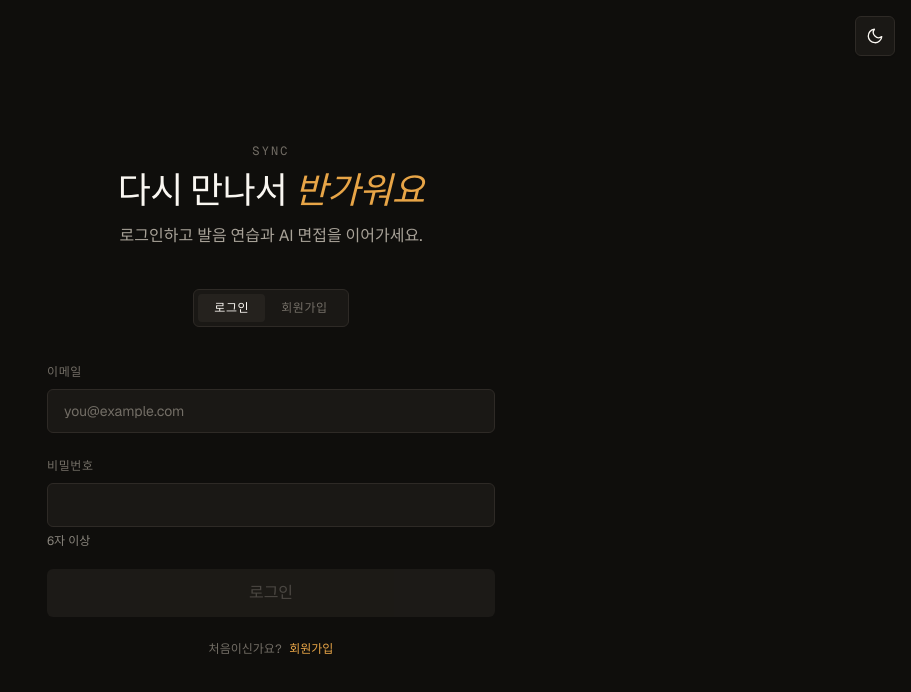
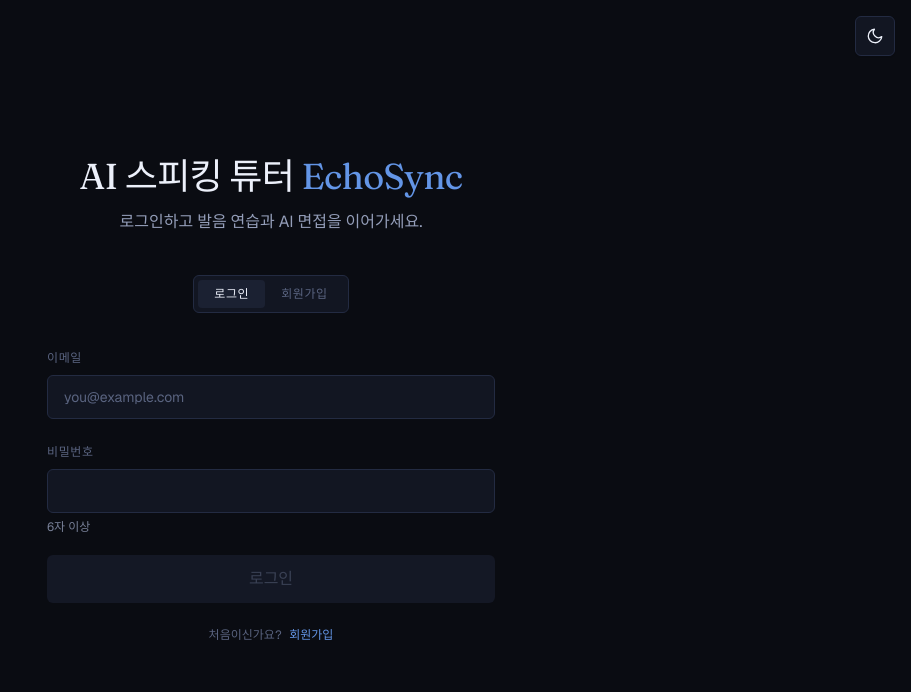
Before and after one commit to paraenjoy/echo_sync, a React (Vite) app in the folder frontend/: page /auth in a window 1280 px wide. Shown: the top 692 px of the page, without its empty margins (369-1280 px from the left). Built offline with nearby package versions, Linux system fonts and the light colour scheme.

Commit message:
Step 6.2

```diff
--- a/frontend/index.html
+++ b/frontend/index.html
@@ -49,7 +49,7 @@
     <link rel="preconnect" href="https://fonts.googleapis.com" />
     <link rel="preconnect" href="https://fonts.gstatic.com" crossorigin />
 
-    <title>sync. — AI Speaking Tutor</title>
+    <title>EchoSync</title>
   </head>
   <body>
     <div id="root"></div>
--- a/frontend/src/index.css
+++ b/frontend/src/index.css
@@ -1,7 +1,6 @@
 /* ─────────────────────────────────────────────────────────────
-   sync. 디자인 토큰
-   - Editorial warmth: refined minimalism + warm precision
-   - 다크 베이스 (기본값) + 라이트 토글 (data-theme="light")
+   EchoSync 디자인 토큰
+   - Cool Dark + Blue Accent 팔레트
    ───────────────────────────────────────────────────────────── */
 
 @import url("https://fonts.googleapis.com/css2?family=Fraunces:opsz,wght@9..144,400;9..144,500;9..144,600;9..144,700&display=swap");
@@ -13,29 +12,27 @@
 
 @layer base {
   /* ─────────────────────────────────────────────────────────
-     기본값 = 다크 모드
-     - data-theme 속성이 없거나 "dark"일 때 사용됨
-     - FOUC 방지 스크립트가 적용 전 깜빡임 방지를 위해 이 값을 즉시 표시
+     기본값 = 다크 모드 (Cool Dark)
      ───────────────────────────────────────────────────────── */
   :root {
-    /* ── 따뜻한 다크 베이스 (순수 #000 회피) ─────────────────── */
-    --bg:           15 14 12;       /* #0F0E0C  warm near-black */
-    --bg-elevated:  26 24 21;       /* #1A1815  카드 표면 */
-    --bg-subtle:    37 34 30;       /* #25221E  hover/secondary */
+    /* ── Cool Dark 베이스 ─────────────────────────────────── */
+    --bg:           10 12 18;       /* #0A0C12  cool near-black */
+    --bg-elevated:  18 22 34;       /* #121622  카드 표면 */
+    --bg-subtle:    27 33 50;       /* #1B2132  hover/secondary */
 
-    --fg:           250 247 242;    /* #FAF7F2  warm off-white */
-    --fg-muted:     168 162 152;    /* #A8A298  보조 텍스트 */
-    --fg-subtle:    115 110 102;    /* #736E66  메타 정보 */
+    --fg:           236 240 250;    /* #ECF0FA  cool off-white */
+    --fg-muted:     148 158 185;    /* #949EB9  보조 텍스트 */
+    --fg-subtle:    90 100 128;     /* #5A6480  메타 정보 */
 
-    --border:       46 42 38;       /* #2E2A26  표면 구분선 */
-    --border-strong: 71 65 58;      /* #47413A  강조 구분선 */
+    --border:       35 43 66;       /* #232B42  표면 구분선 */
+    --border-strong: 55 68 102;     /* #374466  강조 구분선 */
 
-    /* ── Accent: Amber warmth ─────────────────────────────── */
-    --accent:       232 165 71;     /* #E8A547  primary accent */
-    --accent-fg:    15 14 12;       /* accent 위 텍스트 */
-    --accent-hover: 217 149 56;     /* #D99538 */
+    /* ── Accent: Blue ────────────────────────────────────── */
+    --accent:       99 149 230;     /* #6395E6  primary accent */
+    --accent-fg:    10 12 18;       /* accent 위 텍스트 */
+    --accent-hover: 74 125 211;     /* #4A7DD3 */
 
-    /* ── Score 그라데이션 (음소 히트맵 / 점수 카드) ─────────── */
+    /* ── Score 그라데이션 ─────────────────────────────────── */
     --score-low:    220 38 38;      /* #DC2626  <60 */
     --score-mid:    245 158 11;     /* #F59E0B  60-89 */
     --score-high:   16 185 129;     /* #10B981  ≥90 */
@@ -49,44 +46,33 @@
     --ease-out-quad: cubic-bezier(0.25, 0.46, 0.45, 0.94);
     --ease-spring:   cubic-bezier(0.34, 1.56, 0.64, 1);
 
-    /* ── 브라우저 UI(스크롤바, autofill 등) 힌트 ──────────────
-       다크 모드 기본값 — color-scheme이 스크롤바와 시스템 UI 톤을 결정 */
     color-scheme: dark;
   }
 
   /* ─────────────────────────────────────────────────────────
      라이트 모드 — :root[data-theme="light"]
-     - 다크의 "따뜻한 정밀함"을 유지하기 위해 순백(#FFF) 대신
-       warm cream(#FAF7F2)을 베이스로 사용 (다크의 fg와 같은 톤)
-     - 텍스트는 다크의 bg와 같은 warm dark로 대칭
-     - accent는 동일한 amber이지만, 밝은 배경 위 대비 확보를 위해
-       살짝 어두운 시안(#C6842F)으로 보정 (WCAG AA 텍스트 기준 통과)
-     - score(R/Y/G)는 라이트 배경 대비 보정값 사용
      ───────────────────────────────────────────────────────── */
   :root[data-theme="light"] {
-    /* ── 따뜻한 라이트 베이스 (순백 #FFF 회피) ──────────────── */
-    --bg:           250 247 242;    /* #FAF7F2  warm cream */
-    --bg-elevated:  255 252 246;    /* #FFFCF6  카드 표면 (살짝 더 밝게) */
-    --bg-subtle:    240 235 226;    /* #F0EBE2  hover/secondary */
+    /* ── Cool Light 베이스 ──────────────────────────────────── */
+    --bg:           245 247 252;    /* #F5F7FC  cool light */
+    --bg-elevated:  255 255 255;    /* #FFFFFF  카드 표면 */
+    --bg-subtle:    230 234 245;    /* #E6EAF5  hover/secondary */
 
-    --fg:           26 24 21;       /* #1A1815  warm near-black (다크의 bg-elevated와 동일 톤) */
-    --fg-muted:     86 78 67;       /* #564E43  보조 텍스트 */
-    --fg-subtle:    138 128 113;    /* #8A8071  메타 정보 */
+    --fg:           18 22 42;       /* #12162A  cool near-black */
+    --fg-muted:     72 84 120;      /* #485478  보조 텍스트 */
+    --fg-subtle:    120 134 172;    /* #7886AC  메타 정보 */
 
-    --border:       224 217 205;    /* #E0D9CD  표면 구분선 */
-    --border-strong: 196 186 170;   /* #C4BAAA  강조 구분선 */
+    --border:       210 218 238;    /* #D2DAEE  표면 구분선 */
+    --border-strong: 175 188 220;   /* #AFBCDC  강조 구분선 */
 
-    /* Accent: 같은 amber 계열이지만 라이트 배경 대비를 위해
-       살짝 어둡게 보정. 다크의 accent-hover와 거의 같은 값을
-       primary로 사용하고, hover는 더 어두운 톤으로. */
-    --accent:       198 132 47;     /* #C6842F  light용 amber */
-    --accent-fg:    250 247 242;    /* accent 위 텍스트(밝은 cream) */
-    --accent-hover: 169 110 32;     /* #A96E20 */
+    /* Accent: 라이트 배경 대비 보정 blue */
+    --accent:       59 110 196;     /* #3B6EC4  (WCAG AA 통과) */
+    --accent-fg:    245 247 252;    /* accent 위 텍스트 */
+    --accent-hover: 42 86 165;      /* #2A56A5 */
 
-    /* Score: 라이트 배경에서도 시인성을 유지하도록 살짝 진하게 */
-    --score-low:    185 28 28;      /* #B91C1C  진한 red */
-    --score-mid:    217 119 6;      /* #D97706  진한 amber (mid) */
-    --score-high:   4 120 87;       /* #047857  진한 green */
+    --score-low:    185 28 28;      /* #B91C1C */
+    --score-mid:    217 119 6;      /* #D97706 */
+    --score-high:   4 120 87;       /* #047857 */
 
     color-scheme: light;
   }
@@ -102,7 +88,6 @@
     -webkit-font-smoothing: antialiased;
     text-rendering: optimizeLegibility;
 
-    /* 테마 전환 시 컬러가 부드럽게 보간되도록 — 너무 길면 어색하니 짧게 */
     transition:
       background-color 200ms var(--ease-out-quad),
       color 200ms var(--ease-out-quad);
@@ -112,13 +97,14 @@
     font-family: var(--font-display);
     font-feature-settings: "ss01";
     letter-spacing: -0.02em;
+    /* italic 제거 — 기울어진 폰트 전역 차단 */
+    font-style: normal;
   }
 
   .tabular-nums {
     font-variant-numeric: tabular-nums;
   }
 
-  /* autofill 배경색 제거 — 토큰을 그대로 참조하므로 라이트 모드도 자동 대응 */
   input:-webkit-autofill {
     -webkit-box-shadow: 0 0 0 1000px rgb(var(--bg-elevated)) inset;
     -webkit-text-fill-color: rgb(var(--fg));
@@ -153,8 +139,6 @@
     animation: mic-pulse 2s var(--ease-out-quad) infinite;
   }
 
-  /* shimmer는 토큰 기반이라 라이트 모드에서도 자동으로 작동
-     (bg-elevated, bg-subtle이 라이트 톤으로 재정의되어 있으므로) */
   @keyframes shimmer {
     0%   { background-position: -200% 0; }
     100% { background-position: 200% 0; }
--- a/frontend/src/lib/api.ts
+++ b/frontend/src/lib/api.ts
@@ -23,7 +23,7 @@
 
 export const api: AxiosInstance = axios.create({
   baseURL: API_BASE_URL,
-  timeout: 60_000, // YouTube 분석/면접 LLM 호출이 길어질 수 있어 60초로 설정
+  timeout: 300_000, // 60_000(60초)에서 300_000(5분)으로 변경
   headers: {
     "Content-Type": "application/json",
   },
--- a/frontend/src/pages/AuthPage.tsx
+++ b/frontend/src/pages/AuthPage.tsx
@@ -115,15 +115,16 @@
     }
   };
 
-  // ── 카피 라이팅 (모드별) ────────────────────────────────────
+  // ── 카피라이팅 (모드별) ─────────────────────────────────────
+  // italic 제거 — 기울어진 폰트 사용 안 함, text-accent로만 강조
   const heading =
     mode === "login" ? (
       <>
-        다시 만나서 <span className="italic text-accent">반가워요</span>
+        AI 스피킹 튜터 <span className="text-accent">EchoSync</span>
       </>
     ) : (
       <>
-        오늘부터 <span className="italic text-accent">함께해요</span>
+        오늘부터 <span className="text-accent">함께해요</span>
       </>
     );
 
@@ -144,10 +145,8 @@
     <main className="min-h-dvh bg-bg text-fg grid place-items-center px-6 py-12">
       <div className="w-full max-w-md">
         {/* ── 헤더 ──────────────────────────────────────────── */}
+        {/* eyebrow "Sync" 제거 */}
         <div className="text-center mb-10">
-          <p className="font-mono text-xs uppercase tracking-[0.18em] text-fg-subtle mb-3">
-            Sync
-          </p>
           <h1 className="font-display text-4xl leading-[1.1] mb-3">
             {heading}
           </h1>
@@ -265,10 +264,6 @@
 
 // ─────────────────────────────────────────────────────────────
 // Field — 라벨 + 힌트 + 에러 + 슬롯
-//
-// Setup의 FormField와 비슷하지만 차이점:
-//  - error 필드 지원 (인라인 검증 메시지)
-//  - 라벨에 *(required) 표시 없음 (모든 필드가 require여서 시각적 노이즈 됨)
 // ─────────────────────────────────────────────────────────────
 function Field({
   label,
@@ -300,9 +295,6 @@
 
 // ─────────────────────────────────────────────────────────────
 // AuthModeToggle — 로그인 / 회원가입 segmented control
-// (InterviewRoom의 ModeToggle과 동일 패턴이지만, 외부 사용 컨텍스트가 달라
-//  공용 UI 컴포넌트로 추출하지 않고 페이지 내부에 두었다.
-//  세 곳 이상에서 동일 패턴이 반복되면 그때 components/ui로 추출 검토.)
 // ─────────────────────────────────────────────────────────────
 function AuthModeToggle({
   mode,
--- a/frontend/src/pages/DashboardPage.tsx
+++ b/frontend/src/pages/DashboardPage.tsx
@@ -7,15 +7,6 @@
  *      · 데이터 부족: summary 빈 상태 + 첫 연습 CTA
  *  - 사용자 환영 헤더 (닉네임)
  *  - 주요 기능으로의 빠른 진입 카드 (YouTube / Interview / History)
- *
- * 상태 분리:
- *  - 닉네임은 useAuthStore에서 (클라이언트 상태)
- *  - 누적 분석은 useCumulativeAnalysis에서 (서버 상태)
- *
- * 디자인:
- *  - YoutubePage / AuthPage와 같은 Editorial Warmth 톤
- *  - max-w-3xl centered
- *  - 핵심 단어 italic + accent 강조
  */
 import { Link } from "react-router-dom";
 import { useAuthStore } from "@/store/authStore";
@@ -28,7 +19,6 @@
   const user = useAuthStore((s) => s.user);
   const analysisQuery = useCumulativeAnalysis(user?.id ?? null);
 
-  // 닉네임 폴백: nickname → email의 @ 앞부분 → "당신"
   const displayName =
     user?.nickname?.trim() ||
     user?.email?.split("@")[0] ||
@@ -44,7 +34,7 @@
           </p>
           <h1 className="font-display text-5xl leading-[1.05] mb-5">
             {displayName}님, 다시 만나서{" "}
-            <span className="italic text-accent">반가워요</span>
+            <span className="text-accent">반가워요</span>
           </h1>
           <p className="text-fg-muted text-lg leading-relaxed">
             지금까지의 발음 데이터를 정리해두었어요. 약점부터 차근차근
@@ -105,14 +95,13 @@
 }
 
 // ─────────────────────────────────────────────────────────────
-// 누적 분석 본문 — 두 응답 형태(정상 vs 데이터 부족) 분기
+// 누적 분석 본문
 // ─────────────────────────────────────────────────────────────
 function AnalysisContent({
   data,
 }: {
   data: import("@/types/history").CumulativeAnalysisResponse;
 }) {
-  // 데이터 부족 케이스: 백엔드가 summary만 내려보냄
   const isInsufficient =
     !data.weak_phonemes || data.weak_phonemes.length === 0;
 
@@ -123,7 +112,7 @@
           Not enough data yet
         </p>
         <h3 className="font-display text-2xl leading-tight mb-3">
-          첫 연습을 마치면 <span className="italic text-accent">여기</span>에
+          첫 연습을 마치면 <span className="text-accent">여기</span>에
           분석이 쌓여요
         </h3>
         <p className="text-fg-muted text-sm leading-relaxed mb-6 max-w-md mx-auto">
@@ -170,7 +159,7 @@
 }
 
 // ─────────────────────────────────────────────────────────────
-// 섹션 헤더 (eyebrow + 제목) — 본 페이지 내부 반복 사용
+// 섹션 헤더
 // ─────────────────────────────────────────────────────────────
 function SectionHeader({
   eyebrow,
@@ -225,20 +214,10 @@
   );
 }
 
-/* ─── 아이콘 (의존성 없이 인라인 SVG, MicButton 패턴과 동일) ─── */
-
+/* ─── 아이콘 ─── */
 function IconYoutube() {
   return (
-    <svg
-      width="22"
-      height="22"
-      viewBox="0 0 24 24"
-      fill="none"
-      stroke="currentColor"
-      strokeWidth="1.75"
-      strokeLinecap="round"
-      strokeLinejoin="round"
-    >
+    <svg width="22" height="22" viewBox="0 0 24 24" fill="none" stroke="currentColor" strokeWidth="1.75" strokeLinecap="round" strokeLinejoin="round">
       <rect x="2.5" y="5" width="19" height="14" rx="3" />
       <polygon points="10,9 16,12 10,15" fill="currentColor" stroke="none" />
     </svg>
@@ -247,16 +226,7 @@
 
 function IconInterview() {
   return (
-    <svg
-      width="22"
-      height="22"
-      viewBox="0 0 24 24"
-      fill="none"
-      stroke="currentColor"
-      strokeWidth="1.75"
-      strokeLinecap="round"
-      strokeLinejoin="round"
-    >
+    <svg width="22" height="22" viewBox="0 0 24 24" fill="none" stroke="currentColor" strokeWidth="1.75" strokeLinecap="round" strokeLinejoin="round">
       <path d="M21 12c0 4.4-4 8-9 8-1.3 0-2.5-.2-3.6-.6L4 21l1.4-3.7C4.5 16 4 14.6 4 13c0-4.4 4-8 9-8s8 3.6 8 7z" />
     </svg>
   );
@@ -264,16 +234,7 @@
 
 function IconHistory() {
   return (
-    <svg
-      width="22"
-      height="22"
-      viewBox="0 0 24 24"
-      fill="none"
-      stroke="currentColor"
-      strokeWidth="1.75"
-      strokeLinecap="round"
-      strokeLinejoin="round"
-    >
+    <svg width="22" height="22" viewBox="0 0 24 24" fill="none" stroke="currentColor" strokeWidth="1.75" strokeLinecap="round" strokeLinejoin="round">
       <path d="M3 12a9 9 0 1 0 3-6.7" />
       <polyline points="3 4 3 9 8 9" />
       <polyline points="12 7 12 12 15.5 14" />
--- a/frontend/src/pages/HistoryDetailPage.tsx
+++ b/frontend/src/pages/HistoryDetailPage.tsx
@@ -267,7 +267,7 @@
                     </span>
                     모범 답안 보기
                   </summary>
-                  <p className="mt-3 pl-4 border-l-2 border-accent/40 text-sm text-fg-muted italic leading-relaxed">
+                  <p className="mt-3 pl-4 border-l-2 border-accent/40 text-sm text-fg-muted leading-relaxed">
                     {q.model_answer}
                   </p>
                 </details>
@@ -324,7 +324,7 @@
           </p>
           <p
             className={cn(
-              "font-display text-lg leading-relaxed italic",
+              "font-display text-lg leading-relaxed",
               tierCls.text
             )}
           >
@@ -435,7 +435,7 @@
         </p>
         <h2 className="font-display text-2xl leading-tight mb-3">
           이 세션을{" "}
-          <span className="italic text-accent">찾을 수 없어요</span>
+          <span className="text-accent">찾을 수 없어요</span>
         </h2>
         <p className="text-fg-muted text-sm leading-relaxed mb-6 max-w-md mx-auto">
           삭제되었거나, 잘못된 링크일 수 있어요. 히스토리에서 다시
--- a/frontend/src/pages/HistoryPage.tsx
+++ b/frontend/src/pages/HistoryPage.tsx
@@ -82,7 +82,7 @@
               History
             </p>
             <h1 className="font-display text-5xl leading-[1.05] mb-4">
-              지금까지의 <span className="italic text-accent">연습들</span>
+              지금까지의 <span className="text-accent">연습들</span>
             </h1>
             <p className="text-fg-muted text-lg leading-relaxed">
               과거 세션을 다시 열어보고, 점수 변화를 확인해보세요.
@@ -199,7 +199,7 @@
         Empty
       </p>
       <h3 className="font-display text-2xl leading-tight mb-3">
-        아직 <span className="italic text-accent">기록</span>이 없어요
+        아직 <span className="text-accent">기록</span>이 없어요
       </h3>
       <p className="text-fg-muted text-sm leading-relaxed mb-7 max-w-md mx-auto">
         첫 연습을 마치면 이곳에 세션이 차곡차곡 쌓여요. 영상으로 시작해볼까요?
--- a/frontend/src/pages/InterviewRoomPage.tsx
+++ b/frontend/src/pages/InterviewRoomPage.tsx
@@ -344,7 +344,7 @@
             <h1 className="font-display text-lg truncate leading-tight">
               <span className="text-fg">{state.position}</span>
               <span className="text-fg-subtle mx-2">·</span>
-              <span className="italic text-accent">{modeLabel}</span>
+              <span className="text-accent">{modeLabel}</span>
             </h1>
           </div>
           <button
@@ -624,7 +624,7 @@
         <div className="px-5 py-4">
           <p
             className={cn(
-              "font-display text-base leading-relaxed italic",
+              "font-display text-base leading-relaxed",
               tierCls.text
             )}
           >
--- a/frontend/src/pages/InterviewSetupPage.tsx
+++ b/frontend/src/pages/InterviewSetupPage.tsx
@@ -120,7 +120,7 @@
         <h1 className="font-display text-5xl leading-[1.05] mb-4">
           오늘은 어떤,
           <br />
-          <span className="italic text-accent">면접</span>을 준비할까요?
+          <span className="text-accent">면접</span>을 준비할까요?
         </h1>
 
         <p className="text-fg-muted text-lg leading-relaxed mb-12 max-w-prose">
--- a/frontend/src/pages/YoutubePage.tsx
+++ b/frontend/src/pages/YoutubePage.tsx
@@ -107,7 +107,7 @@
           <h1 className="font-display text-5xl leading-[1.05] mb-4">
             영상 한 편이면,
             <br />
-            <span className="italic text-accent">스피킹 연습</span>이
+            <span className="text-accent">스피킹 연습</span>이
             시작됩니다.
           </h1>
 
@@ -197,7 +197,7 @@
                 </span>
                 모범 답안 보기
               </summary>
-              <p className="mt-3 pl-4 border-l-2 border-accent/40 text-sm text-fg-muted italic">
+              <p className="mt-3 pl-4 border-l-2 border-accent/40 text-sm text-fg-muted">
                 {currentQuestion.model_answer}
               </p>
             </details>
@@ -297,7 +297,7 @@
           </p>
           <p
             className={cn(
-              "font-display text-xl leading-relaxed italic",
+              "font-display text-xl leading-relaxed",
               tierCls.text
             )}
           >
--- a/frontend/vite.config.ts
+++ b/frontend/vite.config.ts
@@ -13,8 +13,8 @@
       registerType: "autoUpdate",
       // Step 6에서 상세화 예정
       manifest: {
-        name: "sync. — AI Speaking Tutor",
-        short_name: "sync.",
+        name: "EchoSync",
+        short_name: "EchoSync",
         theme_color: "#0F0E0C",
         background_color: "#0F0E0C",
         display: "standalone",
```
Also changed, not shown: 1 other file (tests, documents, lock files or other folders).
